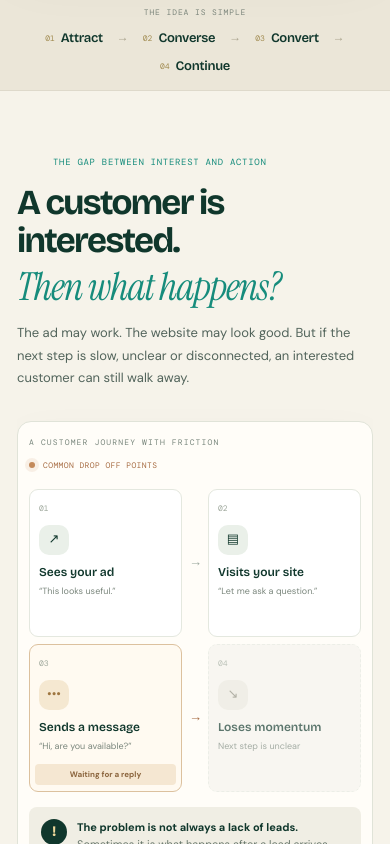
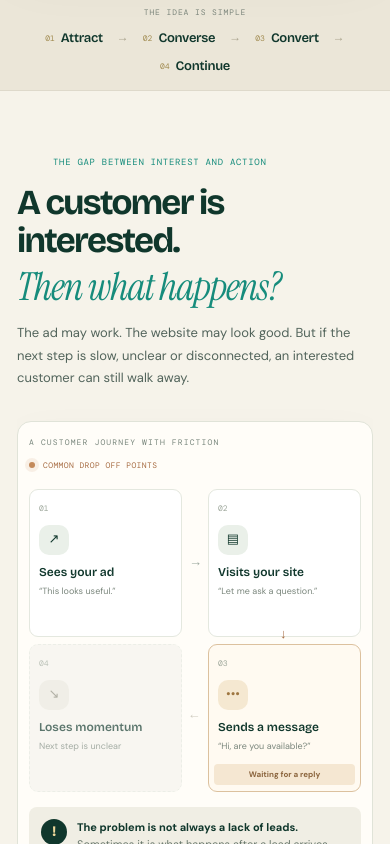
Before and after one commit to robinmigwi/digiguru-website, a plain HTML site: page digiguru-site/index.html in a window 390 px wide. Shown: the part 1156-2000 px from the top of the page. Drawn offline with nearby package versions, Linux system fonts and the light colour scheme.

Commit message:
Refine logo contrast and clarify the responsive drop off diagram

```diff
--- a/digiguru-site/styles.css
+++ b/digiguru-site/styles.css
@@ -43,7 +43,7 @@ img,svg{display:block;max-width:100%}
 .brand{display:inline-flex;align-items:center;gap:11px;flex:none}
 .brand-mark{width:38px;height:38px;border-radius:12px;box-shadow:0 5px 16px rgba(16,55,44,.14)}
 
-.brand-logo{display:block;width:210px;height:auto;max-width:100%;object-fit:contain}
+.brand-logo{display:block;width:210px;height:auto;max-width:100%;object-fit:contain;background:var(--forest-deep);padding:4px 7px;border:1px solid rgba(216,185,108,.2);border-radius:7px}
 .footer-brand .brand-logo{width:200px}
 .brand-word{font-family:var(--display);font-weight:800;font-size:24px;letter-spacing:-1.15px;color:var(--forest);line-height:1}
 .brand-word span{color:var(--teal)}
@@ -387,10 +387,10 @@ img,svg{display:block;max-width:100%}
   .section-heading{grid-template-columns:1fr;gap:15px}
   .section-heading .heading-aside{max-width:620px}
   .gap-flow{grid-template-columns:minmax(0,1fr) 20px minmax(0,1fr);gap:9px}
-  .gap-node:nth-child(5){grid-column:1;grid-row:2}
-  .gap-arrow:nth-child(4){grid-column:2;grid-row:2}
-  .gap-node:nth-child(7){grid-column:3;grid-row:2}
-  .gap-arrow:nth-child(6){display:none}
+  .gap-node:nth-child(5){grid-column:3;grid-row:2}
+  .gap-arrow:nth-child(4){grid-column:3;grid-row:2;align-self:start;margin-top:-20px;transform:rotate(90deg)}
+  .gap-node:nth-child(7){grid-column:1;grid-row:2}
+  .gap-arrow:nth-child(6){grid-column:2;grid-row:2;transform:rotate(180deg)}
   .gap-explainer{grid-template-columns:1fr;gap:18px}
   .explainer-lede{max-width:450px}
   .journey-grid{grid-template-columns:1fr 25px 1fr;grid-template-rows:auto 25px auto 25px auto}
```
